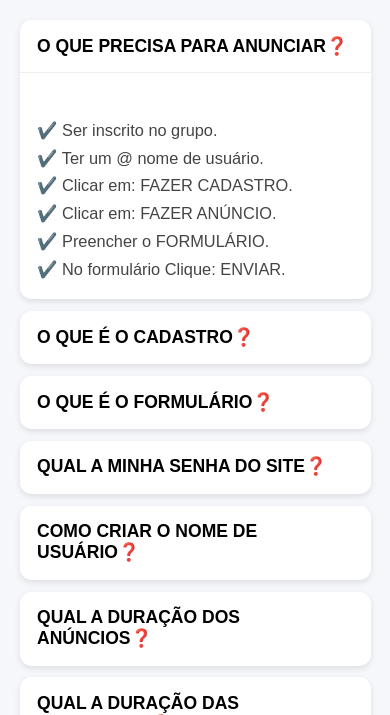
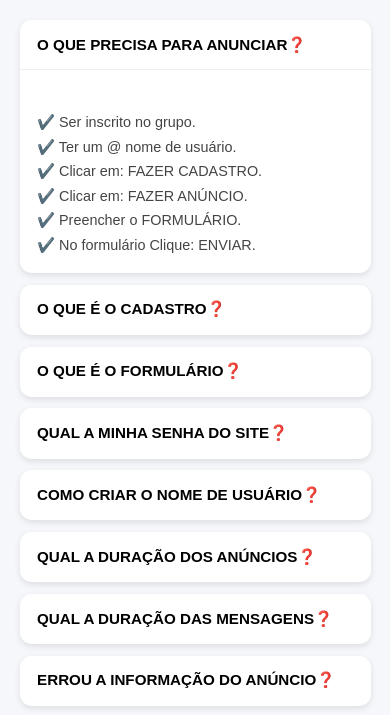
Before and after one commit to Maydisil/perguntas-frequentes, a plain HTML site: page index.html in a window 390 px wide. Both pictures are taken after a click on the element "O QUE PRECISA PARA ANUNCIAR❓". Shown: the part 108-823 px from the top of the page. Drawn offline with Linux system fonts and the light colour scheme.

Commit message:
Update index.html

```diff
--- a/index.html
+++ b/index.html
@@ -93,16 +93,15 @@ margin-bottom:6vw;
 
 .pergunta{
 padding:4vw 4.5vw;
-font-size:clamp(1.05rem,4.5vw,1.3rem);
+font-size:clamp(0.95rem,3.6vw,1.15rem);
 }
 
 .resposta{
-font-size:clamp(1rem,4.2vw,1.2rem);
+font-size:clamp(0.9rem,3.4vw,1.05rem);
 line-height:1.7;
 transition:
  max-height .45s ease,
  opacity .35s ease, padding .35s ease;
-
 }
 
 .ativa .resposta{
```
